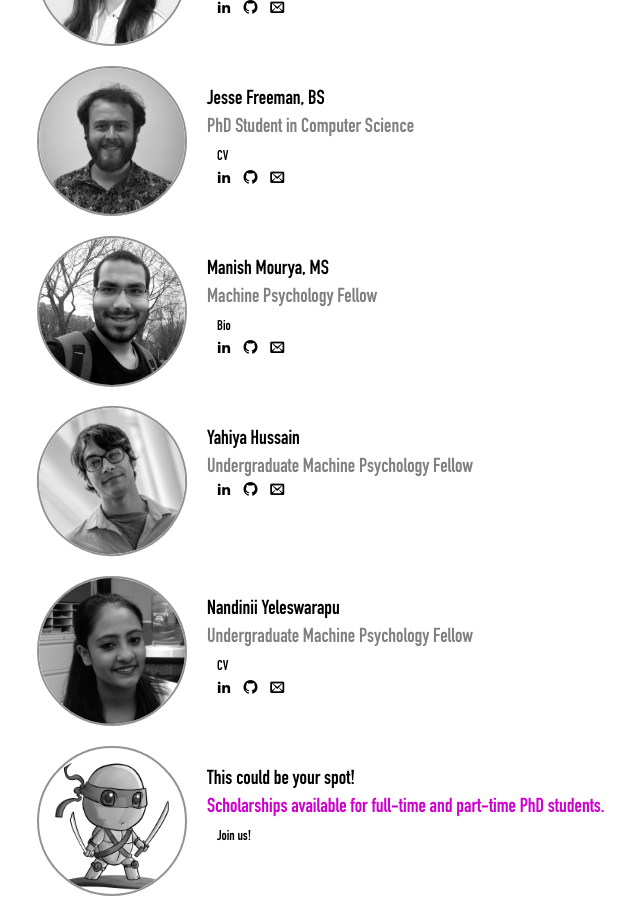
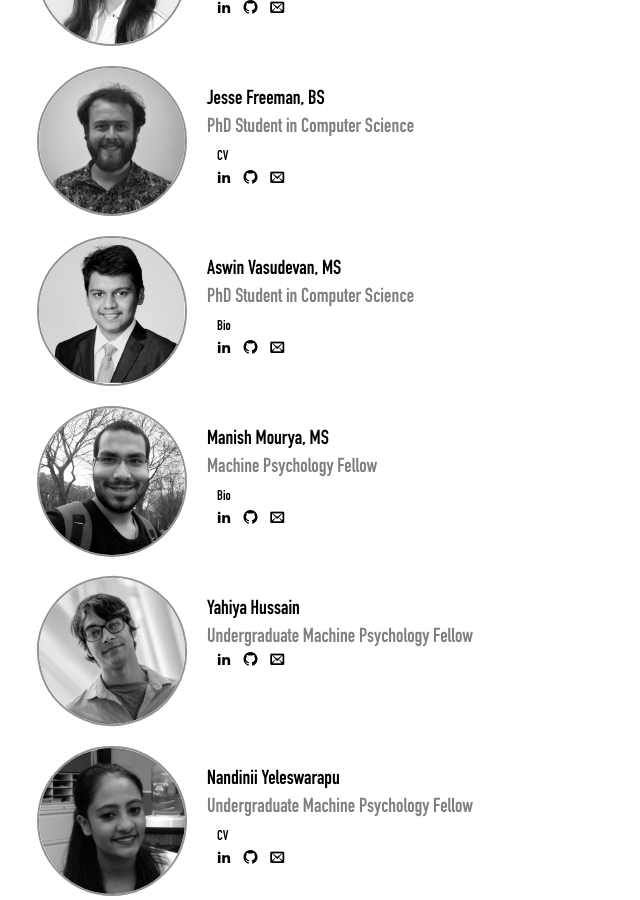
Before and after one commit to mpsych/mpsych.org, a Jekyll site: the page built from people.md, in a window 1280 px wide and 900 px high, scrolled down 654 px. Shown: the whole window, without its empty margins (275-915 px from the left). Built offline with Jekyll 4.4.1, drawn with Linux system fonts in a browser that asks for light colours; some web fonts are replaced.

Commit message:
Adding aswin to mpsych

```diff
--- a/people.md
+++ b/people.md
@@ -59,6 +59,22 @@ permalink: /people
     <div class="icons gray" style="font-size:14px;margin-left:10px">
       <a href="https://www.linkedin.com/in/jesse-freeman-40018350/" target="_blank"><span class="icon-linkedin2 tooltip"><span class="tooltiptext">LinkedIn</span></span></a>
       <a href="https://github.com/jessewilliamfreeman" target="_blank"><span class="icon-github tooltip"><span class="tooltiptext">GitHub</span></span></a>
+      <a href="mailto:REPLACE_WITH_LASTNAME@mpsych.org" target="_blank"><span class="icon-email tooltip"><span class="tooltiptext">E-Mail</span></span></a>
+  </div>
+  </div>
+</div>
+
+<div class="person">
+  <img src="/people/aswin.jpg">
+  <div class="caption">
+    Aswin Vasudevan, MS<br>
+    <span class="role">PhD Student in Computer Science</span><br>
+    <span class="links">
+      <a class="cleanlink" href="https://www.aswinv.com">Bio</a>
+    </span><br>
+    <div class="icons gray" style="font-size:14px;margin-left:10px">
+      <a href="https://www.linkedin.com/in/aswinvasudevan21/" target="_blank"><span class="icon-linkedin2 tooltip"><span class="tooltiptext">LinkedIn</span></span></a>
+      <a href="https://github.com/AswinVasudevan21" target="_blank"><span class="icon-github tooltip"><span class="tooltiptext">GitHub</span></span></a>
       <a href="mailto:REPLACE_WITH_LASTNAME@mpsych.org" target="_blank"><span class="icon-email tooltip"><span class="tooltiptext">E-Mail</span></span></a>
   </div>
   </div>
```
Also changed, not shown: people/aswin.jpg (added).
